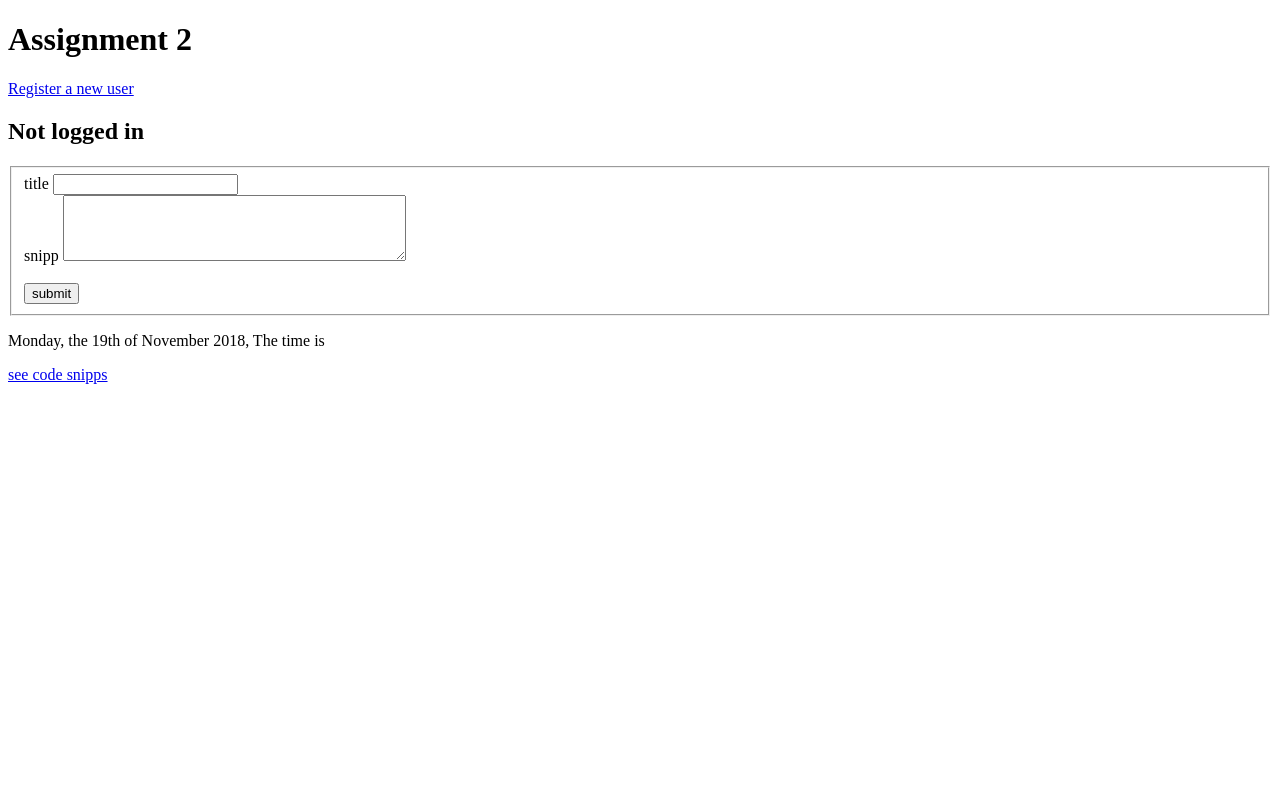
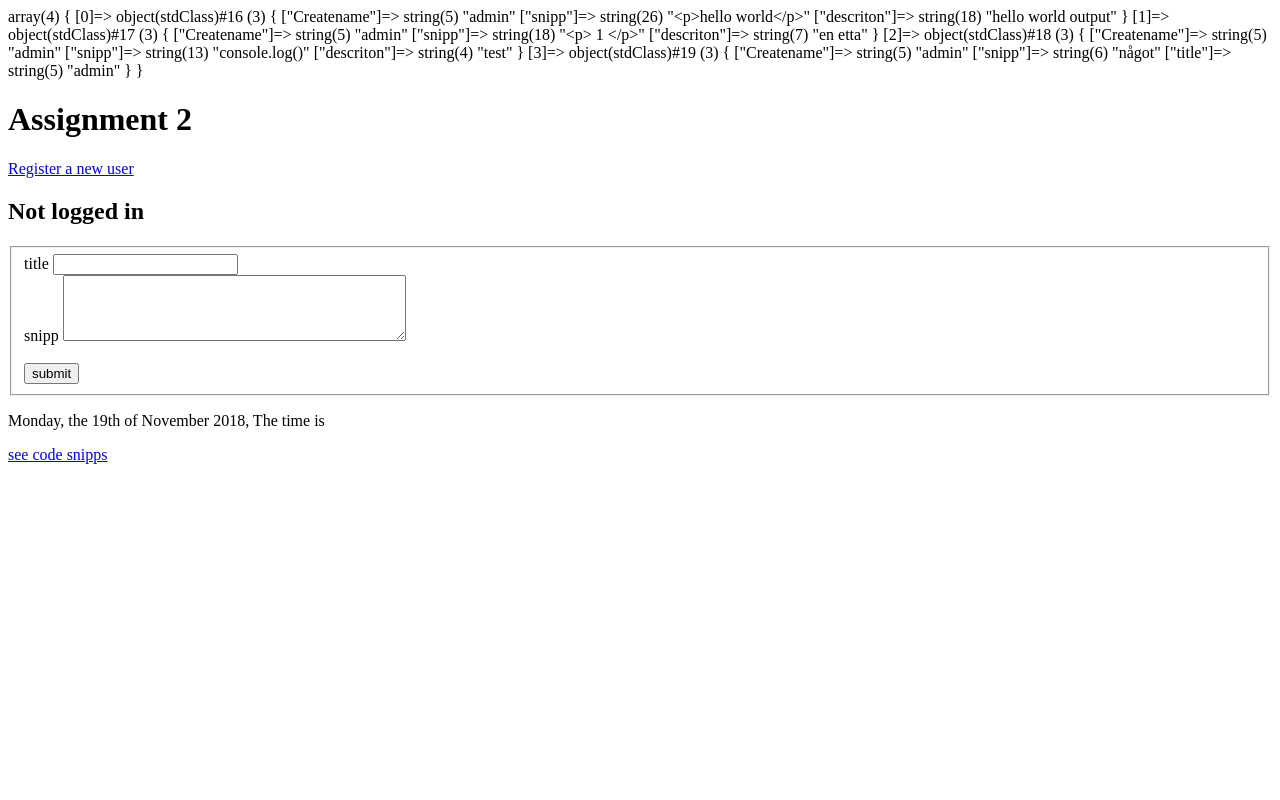
Before and after one commit to Alhj/1dv610_L_3, a PHP site: page /index.php?ShowSnipps in a window 1280 px wide. Run offline with PHP 8.4, Linux system fonts and the light colour scheme.

Commit message:
working on saveing jsonfile

```diff
--- /dev/null
+++ b/controller/SnippController.php
@@ -0,0 +1,19 @@
+<?php
+
+require_once('./model/readJSonFile.php');
+
+class SnippController
+{
+
+    private $jsonModel;
+
+    public function __construct()
+    {
+        $this->jsonModel = new ReadJsonFile();
+    }
+
+    public function checkWhatToDo()
+    {
+       $this->jsonModel->addSnipps('admin', 'något');
+    }
+}
--- a/controller/controler.php
+++ b/controller/controler.php
@@ -15,6 +15,7 @@ require_once('./model/logginAndLoggoutModel.php');
 // INCLUDE THE FILES NEEDED to Controller
 
 require_once('./controller/loginAndLogoutControler.php');
+require_once('./controller/SnippController.php');
 
 class Controller
 {
@@ -33,6 +34,7 @@ class Controller
     private $logginAndOutCheck;
 
     private $LogginandLoggoutController;
+    private $SnippController;
 
     public function __construct()
     {
@@ -46,6 +48,7 @@ class Controller
         $this->SnippsModel = new ReadJsonFile();
 
         $this->LogginandLoggoutController = new logginAndLoggoutControler($this->v);
+        $this->SnippController = new SnippController();
     }
 
     public function render()
@@ -57,6 +60,7 @@ class Controller
             exit();
         }
         if ($this->lv->SnippsViewOrNot()) {
+            $this->SnippController->checkWhatToDo();
             $jsoninfo = $this->SnippsModel->getInfomrationFromJsonFile();
 
             $this->snippsView->setJsonInfo($jsoninfo);
--- a/model/readJSonFile.php
+++ b/model/readJSonFile.php
@@ -2,6 +2,26 @@
 
 class ReadJsonFile
 {
+
+    public function addSnipps($title, $jsonInfo)
+    {
+        $jsonFile = $this->getInfomrationFromJsonFile();
+
+        $newSnipp = (object)[];
+
+        $newSnipp->Createname = "admin";
+
+        $newSnipp->snipp = $jsonInfo;
+
+        $newSnipp->title = $title;
+
+        $jsonOfNewSnipp = json_encode($newSnipp);
+
+        array_push($jsonFile, $newSnipp);
+
+        $this->saveJsonFile($jsonFile);
+    }
+
     public function getInfomrationFromJsonFile()
     {
         $jsonFile = file_get_contents("./snips.json", 'w');
@@ -10,4 +30,9 @@ class ReadJsonFile
 
         return $jsonInfo;
     }
+
+    private function saveJsonFile(array $jsonFile)
+    {
+        var_dump($jsonFile);
+    }
 }
--- a/view/Appliaction/snippesView.php
+++ b/view/Appliaction/snippesView.php
@@ -7,6 +7,7 @@ class SnippsView
     private $snipp = "snipp";
     private $title = "title";
     private $message = "message";
+    private $addSnipp = "addsnipp";
 
     private $theMessage;
 
@@ -32,6 +33,11 @@ class SnippsView
         ' . $this->allSnips() . '
         ';
         }
+    }
+
+    public function whantToAddSnipp()
+    {
+        return isset($_GET[$this->addSnipp]);
     }
 
     private function allSnips()
```
